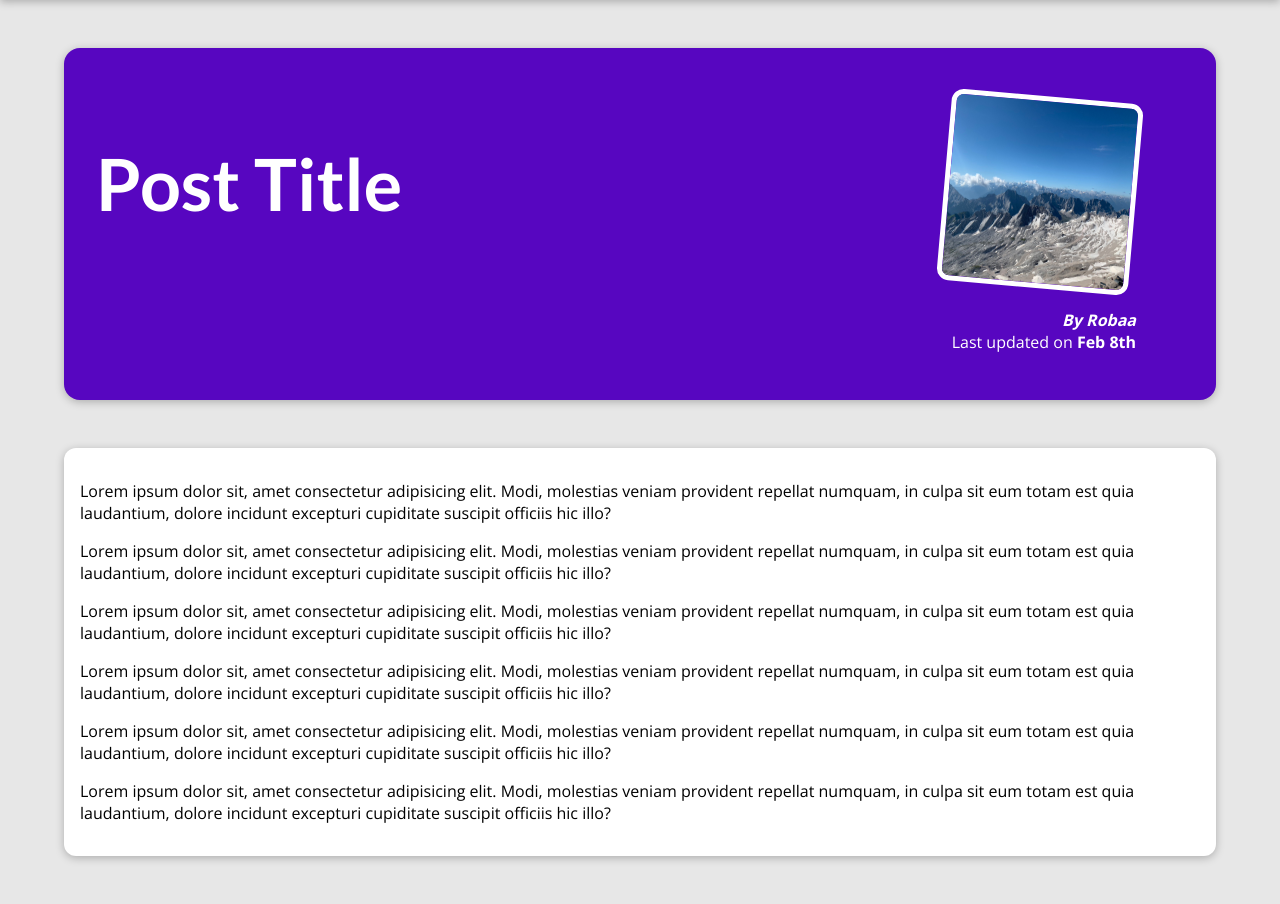
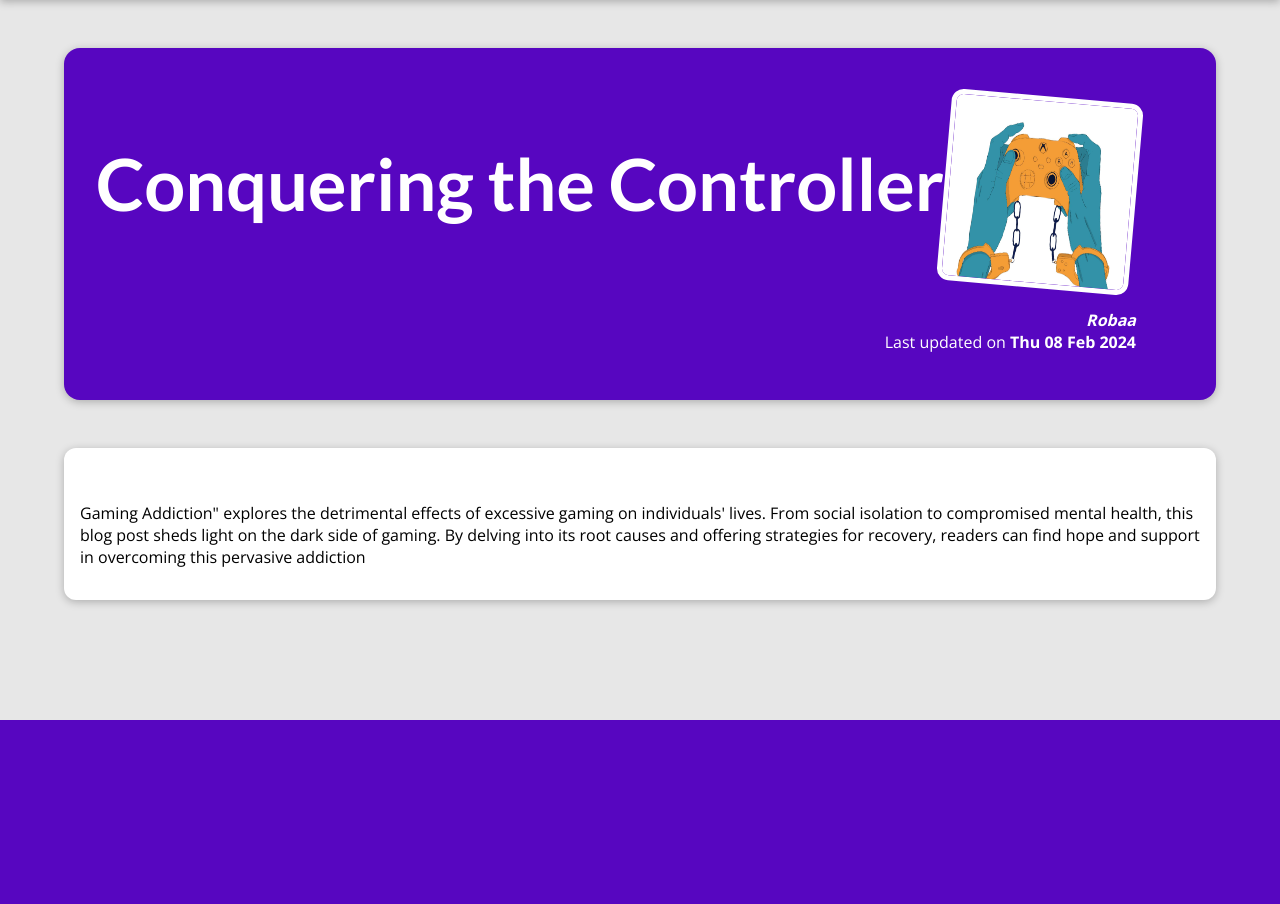
Before and after one commit to robaa12/django-personal-blog, a Django app: page /posts/gaming-addiction in a window 1280 px wide. Shown: the part 80-984 px from the top of the page. After the commit the page ends 800 px from the top, so only its background shows below. Run offline with Django 5.2, Linux system fonts and the light colour scheme.

Commit message:
Last Version Before using Models

```diff
--- a/blog/templates/blog/post-detail.html
+++ b/blog/templates/blog/post-detail.html
@@ -2,7 +2,7 @@
 {% load static %}
 
 {% block title %}
-    The Post Title
+    {{post.title}}
 {% endblock title %}
 
 {% block css_files %}
@@ -11,23 +11,18 @@
 
 {% block content %}
     <section id="summary">
-        <h2>Post Title</h2>
+        <h2>{{post.title}}</h2>
         <article>
-            <img src="{% static "blog/images/mountains.jpg" %}" alt="Post Title">
-            <address>By Robaa</address>
+            <img src="{% static "blog/images/"|add:post.image %}" alt="{{post.title}}">
+            <address>{{post.author}}</address>
             <div>
-                Last updated on <time> Feb 8th</time>
+                Last updated on <time> {{post.date |date:"D d M Y"}}</time>
             </div>
         </article>
     </section>
 
     <main>
-        <p>Lorem ipsum dolor sit, amet consectetur adipisicing elit. Modi, molestias veniam provident repellat numquam, in culpa sit eum totam est quia laudantium, dolore incidunt excepturi cupiditate suscipit officiis hic illo?</p>
-        <p>Lorem ipsum dolor sit, amet consectetur adipisicing elit. Modi, molestias veniam provident repellat numquam, in culpa sit eum totam est quia laudantium, dolore incidunt excepturi cupiditate suscipit officiis hic illo?</p>
-        <p>Lorem ipsum dolor sit, amet consectetur adipisicing elit. Modi, molestias veniam provident repellat numquam, in culpa sit eum totam est quia laudantium, dolore incidunt excepturi cupiditate suscipit officiis hic illo?</p>
-        <p>Lorem ipsum dolor sit, amet consectetur adipisicing elit. Modi, molestias veniam provident repellat numquam, in culpa sit eum totam est quia laudantium, dolore incidunt excepturi cupiditate suscipit officiis hic illo?</p>
-        <p>Lorem ipsum dolor sit, amet consectetur adipisicing elit. Modi, molestias veniam provident repellat numquam, in culpa sit eum totam est quia laudantium, dolore incidunt excepturi cupiditate suscipit officiis hic illo?</p>
-        <p>Lorem ipsum dolor sit, amet consectetur adipisicing elit. Modi, molestias veniam provident repellat numquam, in culpa sit eum totam est quia laudantium, dolore incidunt excepturi cupiditate suscipit officiis hic illo?</p>
+        <p>{{post.content | linebreaks}}</p>
 
     </main>
 {% endblock content%}
--- a/blog/views.py
+++ b/blog/views.py
@@ -25,13 +25,7 @@ all_posts = [
         "excerpt":
         "Exploring the wonders of programming: from unleashing creativity to solving complex problems, it's a transformative tool shaping our digital landscape.",
         "content": """
-        "Programming Is Great" delves into the multifaceted
-        realm of coding, highlighting its
-        significance in today's digital landscape.
-          From fostering innovation to empowering
-          problem-solving skills, this blog post celebrates
-          the endless possibilities that programming offers.
-          Join us as we explore the exciting journey of creativity and discovery through the art of coding.
+        "Programming Is Great" delves into the multifaceted realm of coding, highlighting its significance in today's digital landscape. From fostering innovation to empowering problem-solving skills, this blog post celebrates the endless possibilities that programming offers. Join us as we explore the exciting journey of creativity and discovery through the art of coding.
         """
     },
     {
@@ -62,8 +56,13 @@ def starting_page(request):
 
 
 def posts(request):
-    return render(request, "blog/all-posts.html")
+    return render(request, "blog/all-posts.html", {
+        "all_posts": all_posts
+    })
 
 
 def post_detail(request, slug):
-    return render(request, "blog/post-detail.html")
+    identified_post = next(post for post in all_posts if post['slug'] == slug)
+    return render(request, "blog/post-detail.html", {
+        "post": identified_post
+    })
```
Also changed, not shown: blog/templates/blog/all-posts.html (+3 -6 lines), templates/404.html (added, +9 -0 lines).
